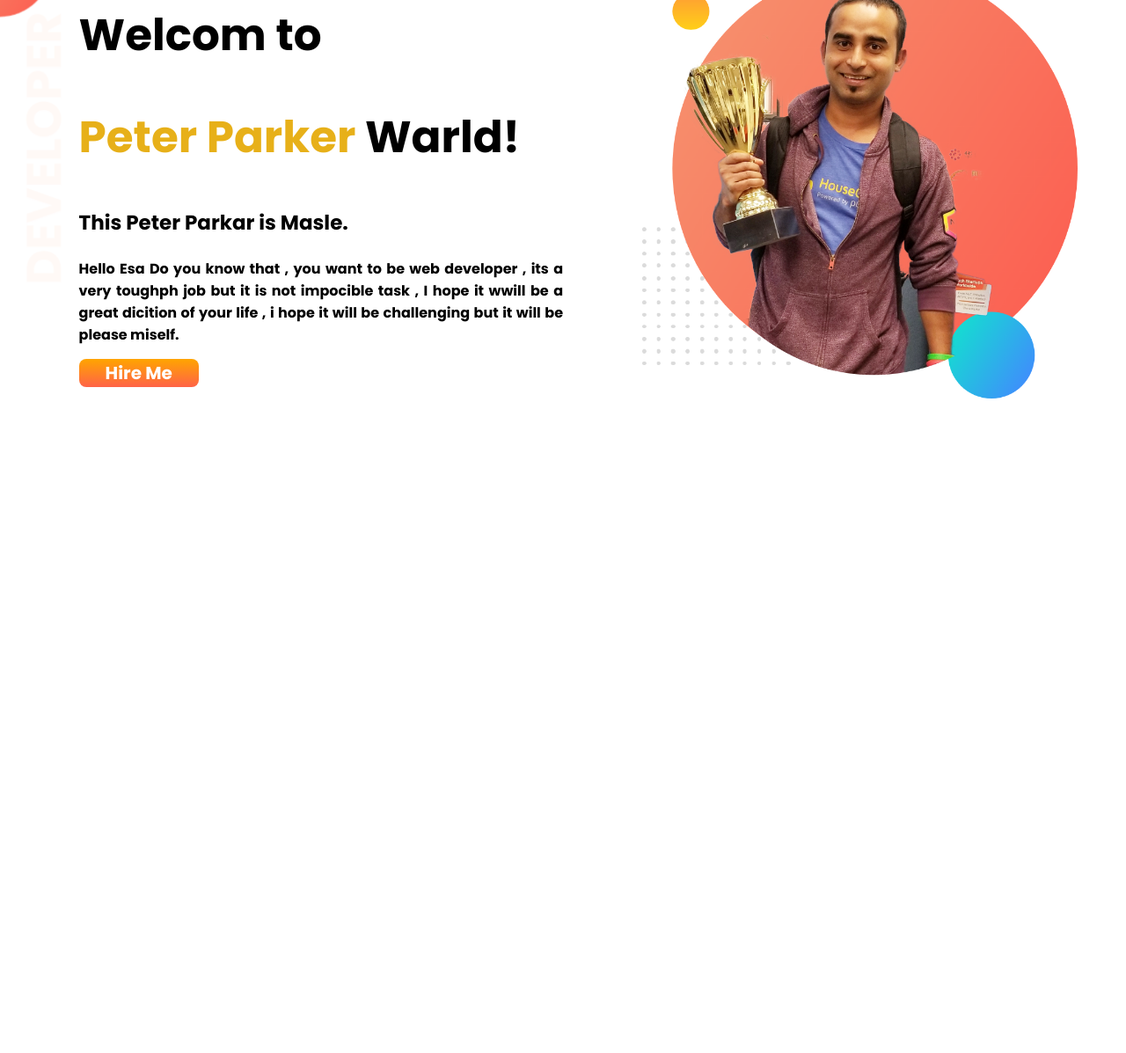
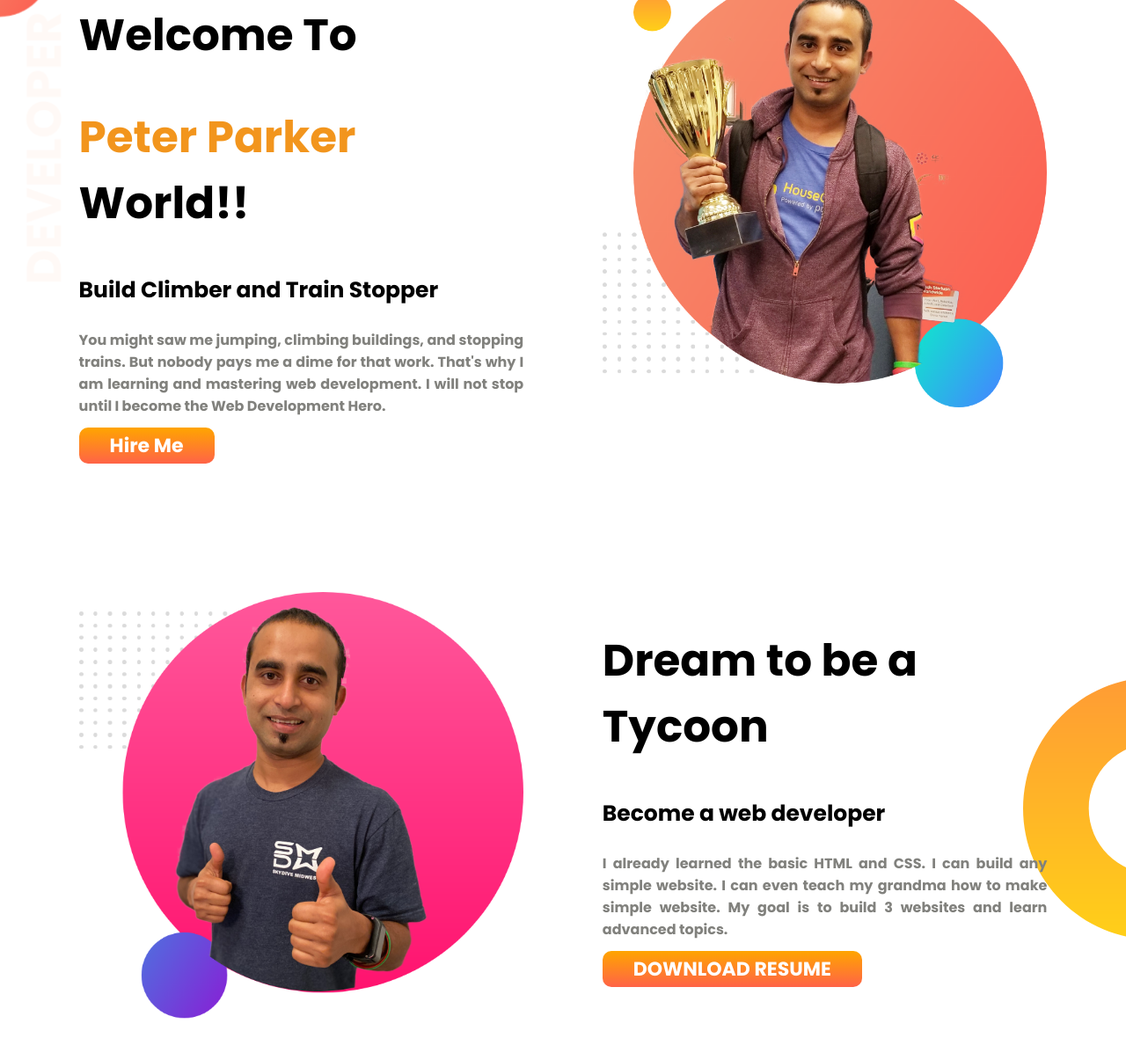
Before and after one commit to mdesabd/developer-portfolio, a plain HTML site: page index.html in a window 1280 px wide. Shown: the part 39-1236 px from the top of the page at 88% size. Before the commit the page ends 800 px from the top, so only its background shows below. Drawn offline with Linux system fonts and the light colour scheme.

Commit message:
two-third task done

```diff
--- a/index.html
+++ b/index.html
@@ -5,33 +5,46 @@
     <meta charset="UTF-8">
     <meta http-equiv="X-UA-Compatible" content="IE=edge">
     <meta name="viewport" content="width=device-width, initial-scale=1.0">
-    <title>Ahad Portfolio</title>
+    <title>My First Attempt</title>
+    <link rel="stylesheet" href="style.css">
     <link rel="preconnect" href="https://fonts.googleapis.com">
     <link rel="preconnect" href="https://fonts.gstatic.com" crossorigin>
     <link href="https://fonts.googleapis.com/css2?family=Poppins:wght@700&display=swap" rel="stylesheet">
-    <link rel="stylesheet" href="style.css">
 </head>
 
 <body>
-    <section class="top-bannar">
-        <div class="half-width">
-            <h1>Welcom to</h1>
-            <h1><span class="red-orange">Peter Parker</span> Warld!</h1>
-            <h3> This Peter Parkar is Masle.</h3>
-            <p>Hello Esa Do you know that , you want to be web developer , its a very toughph job but it
-                is not
-                impocible
-                task ,
-                I hope it wwill be a great dicition of your life , i hope it will be challenging but it will be please
-                miself.</p>
-            <a class="link-button" href="https://www.linkedin.com/in/ahmadul-bari/" target="_blank"> Hire Me</a>
-
+    <section class="top-bannar flexible-container">
+        <div class="width-half">
+            <h1>Welcome To</h1>
+            <h1><span class="orenged-color"> Peter Parker</span> World!!</h1>
+            <h3>Build Climber and Train Stopper</h3>
+            <p>You might saw me jumping, climbing buildings, and stopping trains. But nobody pays me a dime for that
+                work.
+                That's
+                why I am learning and mastering web development. I will not stop until I become the Web Development
+                Hero.</p>
+            <a class="link-button" target="_blank" href="https://www.linkedin.com/in/ahmadul-bari/">Hire Me</a>
         </div>
 
-        <div class="half-width">
-            <img src="images/jhankar.png" alt=" jhankar Mia=">
+        <div class="width-half side-cover"><img src="images/jhankar.png" alt="jhankar"></div>
+    </section>
+
+
+    <Section class="dream-tycoon-bannar flexible-container">
+        <div class="width-half"><img src="images/jhankar2.png" alt="jhankar"></div>
+
+        <div class="width-half side-cover">
+            <h1>Dream to be a Tycoon</h1>
+            <h3> Become a web developer</h3>
+            <p>I already learned the basic HTML and CSS. I can build any simple website. I can even teach my grandma how
+                to
+                make simple website. My goal is to build 3 websites and learn advanced topics.</p>
+            <a class="link-button" target="_blank" href="https://www.linkedin.com/in/ahmadul-bari/">DOWNLOAD RESUME</a>
         </div>
-    </section>
+
+    </Section>
+
+
 </body>
 
 </html>
--- a/style.css
+++ b/style.css
@@ -1,52 +1,72 @@
 body {
     font-family: 'Poppins', sans-serif;
     margin: 0%;
-}
-
-p {
-    text-align: justify;
 }
 
 h1 {
     font-size: 50px;
 }
 
-h3 {
-    font-size: 23px;
+h2 {
+    font-size: 35px
 }
 
-.red-orange {
-    color: rgba(230, 173, 16, 0.959);
+h3 {
+    font-size: 25px;
 }
 
-section {
-    display: flex;
+p {
+    fonct-size: 20px;
+    text-align: justify;
+    color: rgb(129, 129, 125);
 }
 
-.half-width {
-    width: 50%;
-    padding-left: 7%;
+.orenged-color {
+    color: hsla(34, 93%, 49%, 0.918);
+}
+
+.flexible-container {
+    display: flex;
+    margin-bottom: 150px;
 
 }
 
-.half-width img {
-    width: 90%
+.width-half {
+    width: 50%;
+    padding-left: 7%;
 }
 
+.side-cover {
+    padding-right: 7%;
+}
+
+
+.width-half img {
+    width: 100%;
+}
+
+
+
+
+
+
 .link-button {
+    background-image: linear-gradient(orange, tomato);
+    padding: 5px 35px;
+    border-radius: 10px;
+    color: white;
+    font-weight: bold;
+    font-size: 22px;
     text-decoration: none;
-    font-size: 20px;
-    background-image: linear-gradient(orange, tomato);
-    padding: 2px 30px;
-    border-radius: 8px;
-    color: white;
-    -webkit-border-radius: 8px;
-    -moz-border-radius: 8px;
-    -ms-border-radius: 8px;
-    -o-border-radius: 8px;
 }
 
 .top-bannar {
     background-image: url(images/top-banner.png);
     background-repeat: no-repeat;
 }
+
+.dream-tycoon-bannar {
+    background-image: url(images/dream-bg.png);
+    background-repeat: no-repeat;
+    background-position: right;
+}
```
Also changed, not shown: 4 other files.
